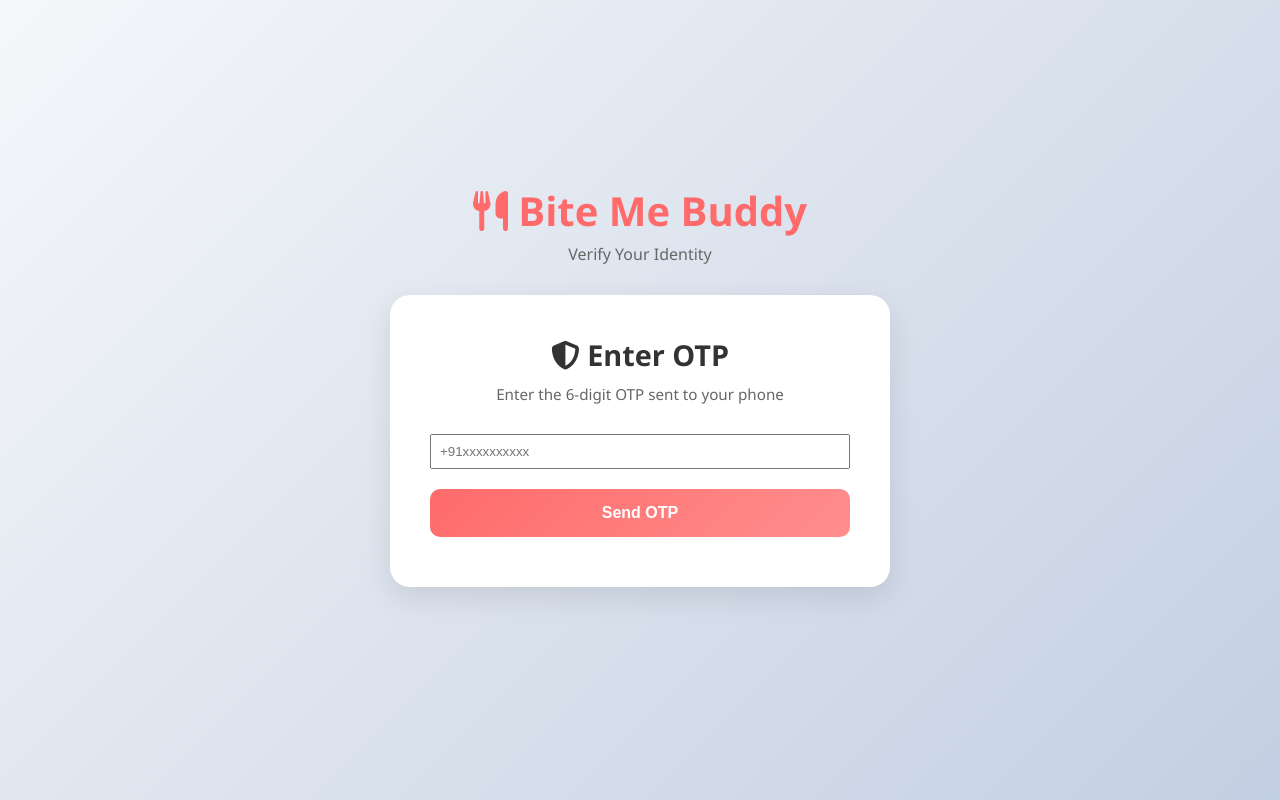
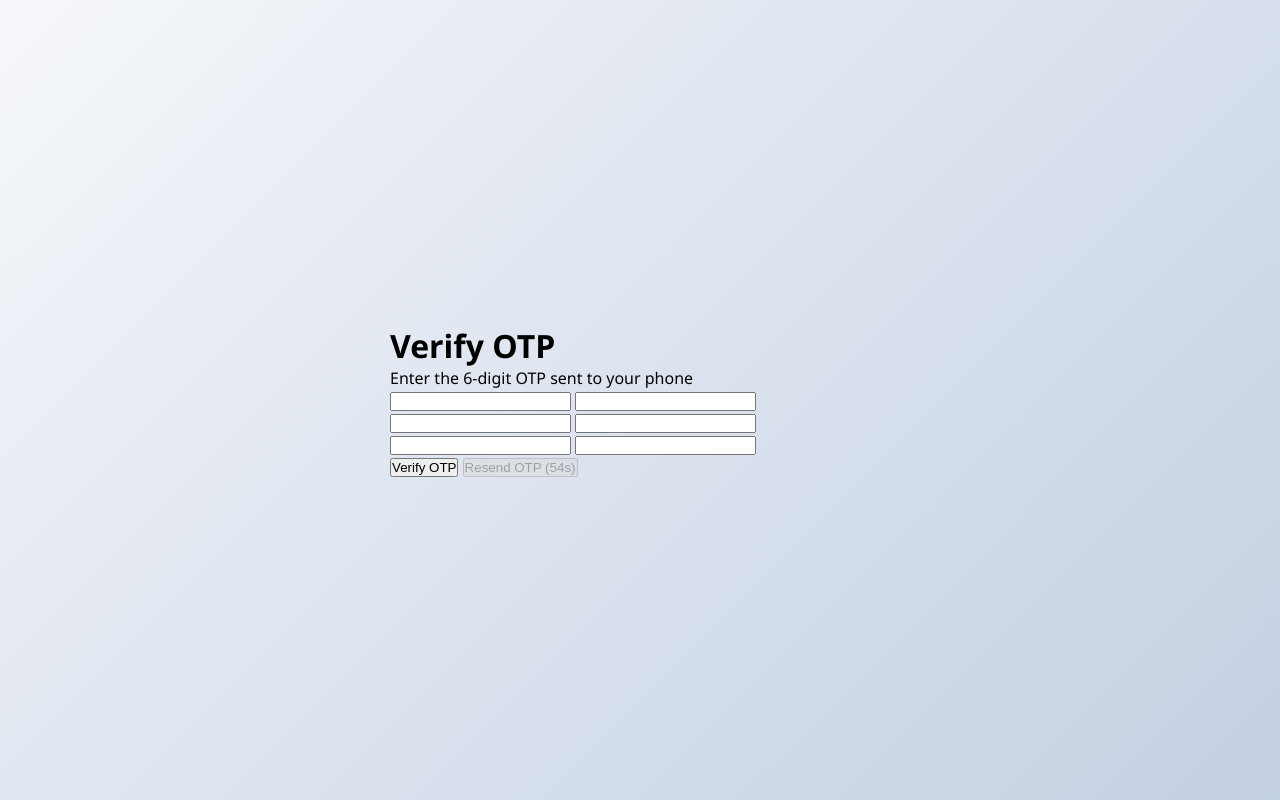
Before and after one commit to singhll420ll-oss/Bite.me.Buddy_Forgot_ur_password, a Flask app: page /verify-otp in a window 1280 px wide. Run offline with Flask 3, Linux system fonts and the light colour scheme; some libraries are stand-ins or nearby versions.

Commit message:
Update verify_otp.html

```diff
--- a/templates/verify_otp.html
+++ b/templates/verify_otp.html
@@ -5,181 +5,144 @@
 <meta name="viewport" content="width=device-width, initial-scale=1.0">
 <title>Verify OTP - Bite Me Buddy</title>
 <link rel="stylesheet" href="/static/style.css">
-<link rel="stylesheet" href="https://cdnjs.cloudflare.com/ajax/libs/font-awesome/6.4.0/css/all.min.css">
-
-<!-- Firebase SDK -->
-<script src="https://www.gstatic.com/firebasejs/9.23.0/firebase-app-compat.js"></script>
-<script src="https://www.gstatic.com/firebasejs/9.23.0/firebase-auth-compat.js"></script>
+<script src="https://www.gstatic.com/firebasejs/9.22.0/firebase-app-compat.js"></script>
+<script src="https://www.gstatic.com/firebasejs/9.22.0/firebase-auth-compat.js"></script>
 </head>
 <body>
 <div class="container">
-    <div class="header">
-        <h1><i class="fas fa-utensils"></i> Bite Me Buddy</h1>
-        <p class="tagline">Verify Your Identity</p>
+    <h1>Verify OTP</h1>
+    <p>Enter the 6-digit OTP sent to your phone</p>
+
+    <div id="otp-fields">
+        <input type="text" id="digit1" maxlength="1" oninput="moveNext(1)">
+        <input type="text" id="digit2" maxlength="1" oninput="moveNext(2)">
+        <input type="text" id="digit3" maxlength="1" oninput="moveNext(3)">
+        <input type="text" id="digit4" maxlength="1" oninput="moveNext(4)">
+        <input type="text" id="digit5" maxlength="1" oninput="moveNext(5)">
+        <input type="text" id="digit6" maxlength="1" oninput="moveNext(6)">
     </div>
-
-    <div class="card">
-        <div class="card-header">
-            <h2><i class="fas fa-shield-alt"></i> Enter OTP</h2>
-            <p>Enter the 6-digit OTP sent to your phone</p>
-        </div>
-
-        <input type="text" id="phoneNumber" placeholder="+91xxxxxxxxxx" style="margin-bottom:10px; padding:8px; width:100%;">
-        <div id="recaptcha-container" style="margin-bottom:10px;"></div>
-        <button class="btn-primary" onclick="sendOTP()">Send OTP</button>
-
-        <div id="otpDiv" style="display:none; margin-top:15px;">
-            <div class="otp-container">
-                <input type="text" id="digit1" maxlength="1" oninput="moveToNext(1)" onkeyup="handleOtpInput(event,1)">
-                <input type="text" id="digit2" maxlength="1" oninput="moveToNext(2)" onkeyup="handleOtpInput(event,2)">
-                <input type="text" id="digit3" maxlength="1" oninput="moveToNext(3)" onkeyup="handleOtpInput(event,3)">
-                <input type="text" id="digit4" maxlength="1" oninput="moveToNext(4)" onkeyup="handleOtpInput(event,4)">
-                <input type="text" id="digit5" maxlength="1" oninput="moveToNext(5)" onkeyup="handleOtpInput(event,5)">
-                <input type="text" id="digit6" maxlength="1" oninput="moveToNext(6)" onkeyup="handleOtpInput(event,6)">
-            </div>
-
-            <button class="btn-primary" onclick="verifyOTP()">Verify OTP</button>
-
-            <div class="timer" id="timer">
-                <i class="fas fa-clock"></i> OTP expires in: <span id="countdown">10:00</span>
-            </div>
-
-            <div class="resend-options">
-                <button class="btn-secondary" id="resendBtn" disabled>
-                    <i class="fas fa-redo"></i> Resend OTP (<span id="resendTimer">60</span>s)
-                </button>
-            </div>
-        </div>
-
-        <div id="response" style="margin-top:10px;"></div>
-    </div>
+    <button id="verifyBtn">Verify OTP</button>
+    <button id="resendBtn" disabled>Resend OTP (<span id="resendTimer">60</span>s)</button>
+    <div id="response"></div>
 </div>
 
 <script>
-    // ---------------- Firebase Config ----------------
-    const firebaseConfig = {
-        apiKey: "AIzaSyBmZG2Xi5WNXsEbY1gj4MQ6PKnS0gu1S4s",
-        authDomain: "bite-me-buddy.firebaseapp.com",
-        projectId: "bite-me-buddy",
-        storageBucket: "bite-me-buddy.firebasestorage.app",
-        messagingSenderId: "387282094580",
-        appId: "1:387282094580:web:422e09cff55a0ed47bd1a1",
-        measurementId: "G-DXE54QQNB4"
-    };
+let firebaseConfig;
+let totalSeconds = 600;
+let resendSeconds = 60;
+let timerInterval;
+let resendInterval;
 
+// --------- INIT FIREBASE CONFIG ---------
+fetch('/api/firebase-config')
+    .then(res => res.json())
+    .then(config => {
+        firebaseConfig = config;
         firebase.initializeApp(firebaseConfig);
-    const auth = firebase.auth();
-    const recaptchaVerifier = new firebase.auth.RecaptchaVerifier('recaptcha-container', {
-        'size': 'normal',
-        'callback': () => { console.log('reCAPTCHA solved'); },
-        'expired-callback': () => { console.log('reCAPTCHA expired'); }
+        startTimers();
     });
-    recaptchaVerifier.render();
 
-    let confirmationResult;
-    let totalSeconds = 600, resendSeconds = 60, timerInterval, resendInterval;
+// --------- TIMER FUNCTIONS ---------
+function startTimers() {
+    clearInterval(timerInterval);
+    clearInterval(resendInterval);
 
-    // ---------------- OTP Send ----------------
-    function sendOTP() {
-        const phoneNumber = document.getElementById('phoneNumber').value;
-        if(!phoneNumber){ showResponse('Enter phone number','error'); return; }
+    timerInterval = setInterval(() => {
+        totalSeconds--;
+        if (totalSeconds <= 0) {
+            clearInterval(timerInterval);
+            showResponse('OTP expired. Please resend.', 'error');
+        }
+    }, 1000);
 
-        auth.signInWithPhoneNumber(phoneNumber, recaptchaVerifier)
-        .then(result => {
-            confirmationResult = result;
-            document.getElementById('otpDiv').style.display='block';
-            showResponse('OTP sent! Check your phone.','success');
-            resetOTPInputs();
-            startTimers();
-        })
-        .catch(error => { showResponse(error.message,'error'); });
+    resendInterval = setInterval(() => {
+        resendSeconds--;
+        document.getElementById('resendTimer').textContent = resendSeconds;
+        if (resendSeconds <= 0) {
+            clearInterval(resendInterval);
+            document.getElementById('resendBtn').disabled = false;
+            document.getElementById('resendBtn').textContent = 'Resend OTP';
+        }
+    }, 1000);
 }
 
-    // ---------------- OTP Verify ----------------
-    function verifyOTP() {
-        let otp='';
-        for(let i=1;i<=6;i++){ otp+=document.getElementById(`digit${i}`).value; }
+// --------- OTP INPUT HANDLING ---------
+function moveNext(i) {
+    const val = document.getElementById('digit'+i).value;
+    if(val.length === 1 && i<6) document.getElementById('digit'+(i+1)).focus();
+}
 
-        if(otp.length!==6){ showResponse('Enter 6-digit OTP','error'); return; }
+// --------- COMBINE OTP ---------
+function getOTP() {
+    let otp = '';
+    for(let i=1;i<=6;i++) otp += document.getElementById('digit'+i).value;
+    return otp;
+}
 
-        confirmationResult.confirm(otp)
-        .then(result => {
-            result.user.getIdToken().then(idToken=>{
-                fetch('/api/firebase-verify',{
+// --------- SHOW RESPONSE ---------
+function showResponse(msg, type='info') {
+    document.getElementById('response').innerHTML = `<p class="${type}">${msg}</p>`;
+}
+
+// --------- VERIFY OTP ---------
+document.getElementById('verifyBtn').addEventListener('click', async () => {
+    const otp = getOTP();
+    if(otp.length !==6) return showResponse('Enter 6-digit OTP','error');
+
+    try {
+        // Firebase sign-in with phone using OTP
+        const phone = sessionStorage.getItem('reset_phone');
+        const verificationId = sessionStorage.getItem('firebase_verificationId');
+
+        const cred = firebase.auth.PhoneAuthProvider.credential(verificationId, otp);
+        const result = await firebase.auth().signInWithCredential(cred);
+        const idToken = await result.user.getIdToken();
+
+        // Send ID token to backend
+        const res = await fetch('/api/firebase-verify', {
             method:'POST',
             headers:{'Content-Type':'application/json'},
-                    body:JSON.stringify({idToken})
-                })
-                .then(res=>res.json())
-                .then(data=>{
+            body: JSON.stringify({idToken})
+        });
+        const data = await res.json();
         if(data.success){
-                        showResponse('OTP verified! Redirecting...','success');
-                        setTimeout(()=>{ window.location.href='/reset-password'; },1500);
-                    }else showResponse(data.message,'error');
-                });
-            });
-        })
-        .catch(err=>showResponse('Invalid OTP','error'));
+            showResponse('OTP verified! Redirecting...', 'success');
+            setTimeout(()=>window.location.href=data.redirect, 1500);
+        } else showResponse(data.message,'error');
+
+    } catch(e){
+        console.error(e);
+        showResponse('Verification failed','error');
     }
-
-    // ---------------- OTP Input Boxes ----------------
-    function moveToNext(current){
-        const digit=document.getElementById(`digit${current}`);
-        if(digit.value.length===1 && current<6) document.getElementById(`digit${current+1}`).focus();
-        updateHiddenInput();
-    }
-
-    function handleOtpInput(event,current){
-        if(event.key==='Backspace' && current>1 && document.getElementById(`digit${current}`).value===''){
-            document.getElementById(`digit${current-1}`).focus();
-        }
-        updateHiddenInput();
-    }
-
-    function updateHiddenInput(){
-        let otp='';
-        for(let i=1;i<=6;i++){ otp+=document.getElementById(`digit${i}`).value; }
-        // hidden input if needed
-    }
-
-    function resetOTPInputs(){
-        for(let i=1;i<=6;i++){ document.getElementById(`digit${i}`).value=''; }
-        document.getElementById('digit1').focus();
-    }
-
-    // ---------------- Timers ----------------
-    function startTimers(){
-        clearInterval(timerInterval); clearInterval(resendInterval);
-        totalSeconds=600; resendSeconds=60;
-        document.getElementById('resendBtn').disabled=true;
-
-        timerInterval=setInterval(()=>{
-            totalSeconds--;
-            if(totalSeconds<=0){ clearInterval(timerInterval); document.getElementById('countdown').textContent='Expired!'; }
-            else{
-                let m=Math.floor(totalSeconds/60), s=totalSeconds%60;
-                document.getElementById('countdown').textContent=`${m.toString().padStart(2,'0')}:${s.toString().padStart(2,'0')}`;
-            }
-        },1000);
-
-        resendInterval=setInterval(()=>{
-            resendSeconds--;
-            document.getElementById('resendTimer').textContent=resendSeconds;
-            if(resendSeconds<=0){ clearInterval(resendInterval); document.getElementById('resendBtn').disabled=false; }
-        },1000);
-    }
-
-    document.getElementById('resendBtn').addEventListener('click',()=>{
-        sendOTP();
-        document.getElementById('resendBtn').disabled=true;
 });
 
-    // ---------------- Response ----------------
-    function showResponse(msg,type){
-        document.getElementById('response').innerHTML=`<p class="${type}">${msg}</p>`;
+// --------- RESEND OTP ---------
+document.getElementById('resendBtn').addEventListener('click', async () => {
+    document.getElementById('resendBtn').disabled = true;
+    resendSeconds = 60;
+    startTimers();
+
+    try {
+        // Firebase Recaptcha verifier
+        window.recaptchaVerifier = new firebase.auth.RecaptchaVerifier('resendBtn', {
+            'size':'invisible'
+        });
+
+        const phone = sessionStorage.getItem('reset_phone');
+        const appVerifier = window.recaptchaVerifier;
+
+        const confirmationResult = await firebase.auth().signInWithPhoneNumber(phone, appVerifier);
+        sessionStorage.setItem('firebase_verificationId', confirmationResult.verificationId);
+        showResponse('New OTP sent!', 'success');
+
+        // Clear old OTP fields
+        for(let i=1;i<=6;i++) document.getElementById('digit'+i).value='';
+
+    } catch(e){
+        console.error(e);
+        showResponse('Failed to resend OTP','error');
     }
-
-    window.onload=()=>{ document.getElementById('digit1').focus(); };
+});
 </script>
 </body>
 </html>
```
Lines whose indentation alone changed are shown as unchanged.
